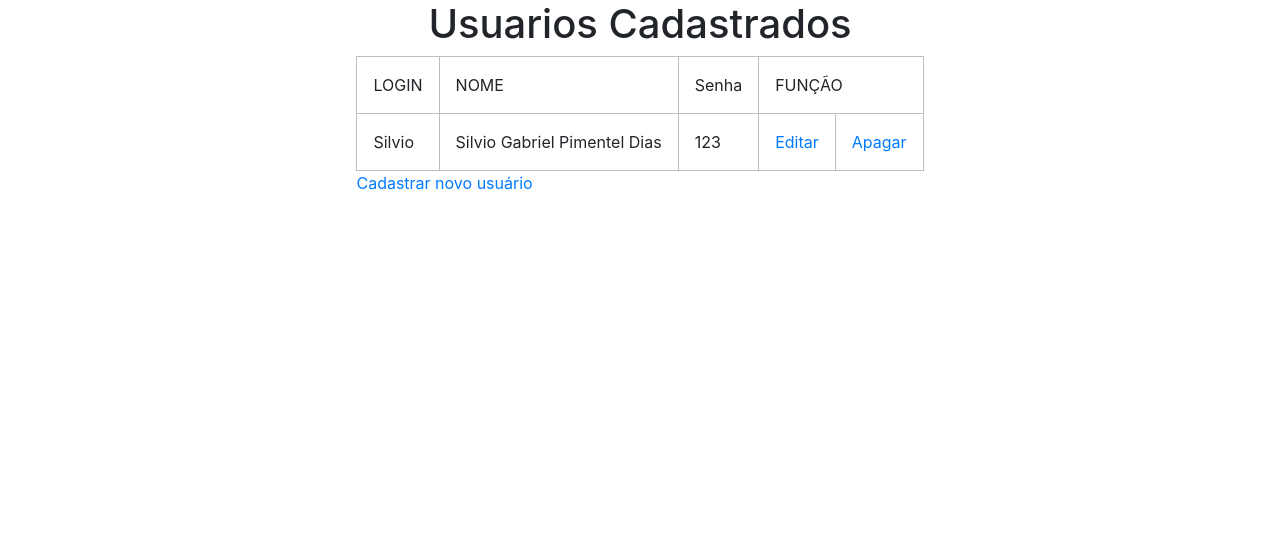
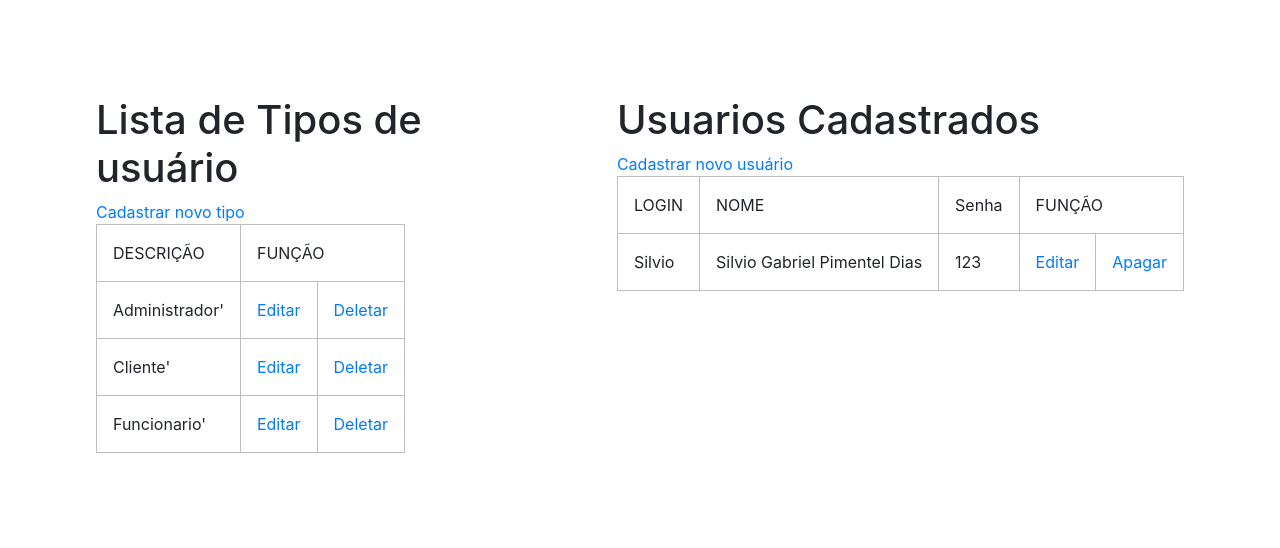
Before and after one commit to SilvioDiaz/Dmarsil, a PHP site: page /index.php?pagina=usuarios in a window 1280 px wide. Shown: the part 126-674 px from the top of the page. Run offline with PHP 8.4, Linux system fonts and the light colour scheme; data comes from the database, SQL or seed files in the repository.

Commit message:
Junção de Usuarios e tipo de Usuario

```diff
--- a/css/style.css
+++ b/css/style.css
@@ -39,7 +39,11 @@ td,th{
     width: 100%;
     display: flex;
     flex-direction: column;
-    align-items: center;
+    padding: 2rem;
+}
+
+.adminUsuario{
+    display: flex;
 }
 
 .imgTabela{
@@ -55,6 +59,11 @@ td,th{
     display:flex;
     flex-direction: column;
     justify-content: center;
+}
+
+.tabela{
+    padding: 2rem;
+    margin: 2rem;
 }
 
 
--- a/paginas/ADMIN/usuarios.php
+++ b/paginas/ADMIN/usuarios.php
@@ -8,14 +8,48 @@ document.title = "Usuarios Cadastrados"
 
     $consulta = mysqli_query($conexao, $query);
 
+    $query_tipo = 'SELECT * FROM tipo_usuario';
+
+    $tipo = mysqli_query($conexao, $query_tipo);
+
+
     include 'script/admin_only.php';
 
 ?>
 <div class="containerLista">
-<div class="titulo">
+
+    <div class="adminUsuario">
+
+        <div id="tabelaUsuario" class="tabela">
+
+            <h1>Lista de Tipos de usuário</h1>
+            <a class="link_botao" href="?pagina=cadastro_funcionarios">Cadastrar novo tipo</a>
+
+                <table cellspacing=0>
+                    <tr>
+                        <th>DESCRIÇÃO</th>
+                        <th colspan="2">FUNÇÃO</th>
+                    </tr>
+
+                    <?php
+                        while($linha = mysqli_fetch_array($tipo)){
+
+                            ?>
+                        <tr>
+                        <td><?=$linha['descricao']?>'</td>
+                        <td class=tabela-celula><a href="?pagina=cadastro_funcionarios&id=<?=$linha['id_tipo']?>">Editar</td>
+                        <td class=tabela-celula><a href="./script/excluir_tipo_usuario.php?id=<?$linha['id_tipo']?>">Deletar</a></td>
+                        </tr>
+                    <?php
+                        }
+                    ?>
+                </table>
+        </div>
+
+
+        <div id="tabelaUsuario" class="tabela">
         <h1>Usuarios Cadastrados</h1>
-</div>
-<div class="tabela">
+        <a class="link_botao" href="?pagina=cadastro">Cadastrar novo usuário</a>
             <table cellspacing=0>
                 <tr>
                     <th>LOGIN</th>
@@ -26,16 +60,19 @@ document.title = "Usuarios Cadastrados"
 
                 <?php
                     while($linha = mysqli_fetch_array($consulta)){
-                echo '<tr>';
-                echo '<td>'.$linha['login'].'</td>';
-                echo '<td>'.$linha['nome'].'</td>';
-                echo '<td>'.$linha['senha'].'</td>';
-                echo '<td class=tabela-celula><a href=?pagina=cadastro&id='.$linha['id_usuario'].'>Editar</a></td>';
-                echo '<td class=tabela-celula><a href=./script/excluir_usuario.php?id='.$linha['id_usuario'].'>Apagar</a></td>';
-                echo '</tr>';
+                        ?>
+                        <tr>
+                        <td><?=$linha['login']?></td>
+                        <td><?=$linha['nome']?></td>
+                        <td><?=$linha['senha']?></td>
+                        <td class=tabela-celula><a href="?pagina=cadastro&id=<?=$linha['id_usuario']?>">Editar</a></td>
+                        <td class=tabela-celula><a href="./script/excluir_usuario.php?id=<?=$linha['id_usuario']?>">Apagar</a></td>
+                        </tr>
+                    <?php
                     }
                     ?>
+        </div>
             </table>
-    <a class="link_botao" href="?pagina=cadastro">Cadastrar novo usuário</a>
+
     </div>
 </div>
```
Lines whose indentation alone changed are shown as unchanged.
